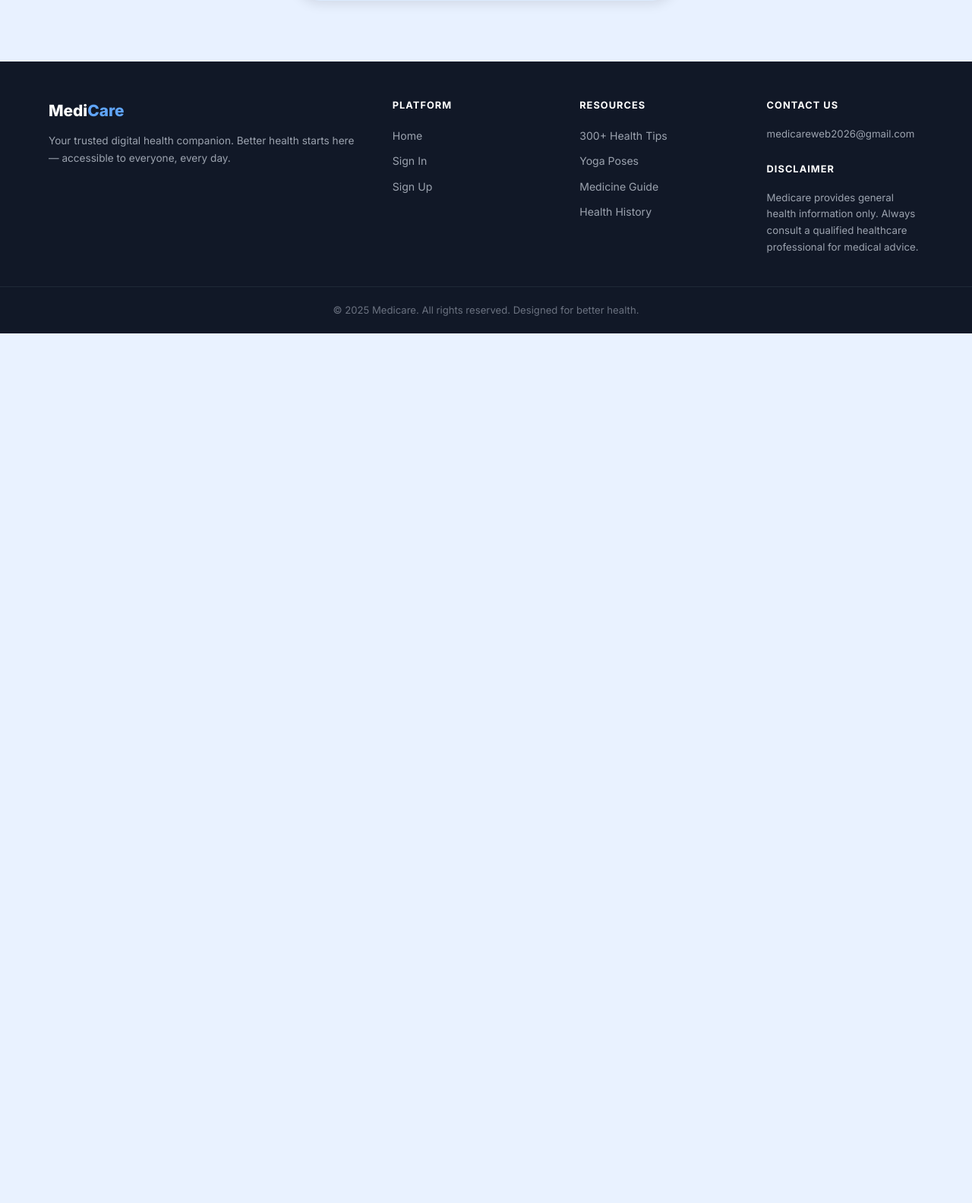
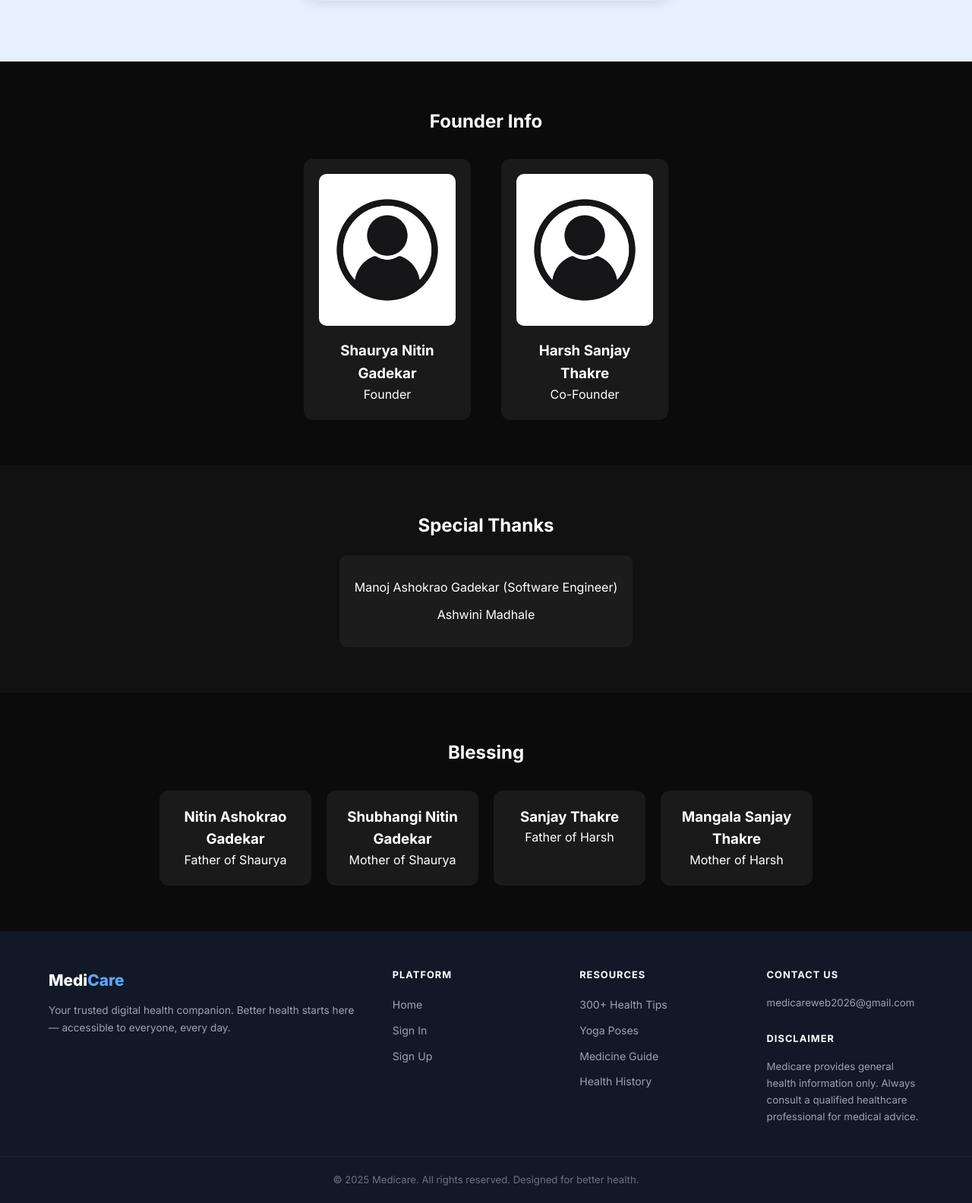
Before and after one commit to Shauryarutu2014/medicare-project, a Flask app: page / in a window 1280 px wide. Shown: the part 4115-5699 px from the top of the page at 76% size. Before the commit the page ends 4554 px from the top, so only its background shows below. Run offline with Flask 3, Linux system fonts and the light colour scheme; some libraries are stand-ins or nearby versions.

Commit message:
Improved Logo and Founders

```diff
--- a/static/css/style.css
+++ b/static/css/style.css
@@ -807,3 +807,82 @@ img { max-width: 100%; }
   object-fit: contain;
   margin-bottom: 15px;
 }
+
+/* ── Founder Section ── */
+.founder-section {
+  background: #0b0b0b;
+  color: white;
+  padding: 60px 20px;
+  text-align: center;
+}
+
+.founder-grid {
+  display: flex;
+  justify-content: center;
+  gap: 40px;
+  flex-wrap: wrap;
+  margin-top: 30px;
+}
+
+.founder-card {
+  background: #1a1a1a;
+  padding: 20px;
+  border-radius: 12px;
+  width: 220px;
+}
+
+.founder-card img {
+  width: 100%;
+  height: 200px;
+  object-fit: cover;
+  border-radius: 10px;
+  margin-bottom: 10px;
+}
+
+/* ── Special Thanks ── */
+.thanks-section {
+  background: #111;
+  color: white;
+  padding: 60px 20px;
+  text-align: center;
+}
+
+.thanks-box {
+  background: #1c1c1c;
+  padding: 20px;
+  border-radius: 10px;
+  display: inline-block;
+  margin-top: 20px;
+}
+
+.thanks-box ul {
+  list-style: none;
+  padding: 0;
+}
+
+.thanks-box li {
+  margin: 10px 0;
+}
+
+/* ── Blessing Section ── */
+.blessing-section {
+  background: #0b0b0b;
+  color: white;
+  padding: 60px 20px;
+  text-align: center;
+}
+
+.blessing-grid {
+  display: flex;
+  justify-content: center;
+  gap: 20px;
+  flex-wrap: wrap;
+  margin-top: 30px;
+}
+
+.blessing-card {
+  background: #1a1a1a;
+  padding: 20px;
+  border-radius: 12px;
+  width: 200px;
+}
--- a/templates/index.html
+++ b/templates/index.html
@@ -215,4 +215,72 @@
   </div>
 </section>
 
+<!-- ── Founder Section ───────────────────────────── -->
+<section class="founder-section">
+  <div class="section-container">
+    <h2>Founder Info</h2>
+
+    <div class="founder-grid">
+
+      <div class="founder-card">
+        <img src="{{ url_for('static', filename='images/founder1.jpg') }}" alt="Founder 1">
+        <h3>Shaurya Nitin Gadekar</h3>
+        <p>Founder</p>
+      </div>
+
+      <div class="founder-card">
+        <img src="{{ url_for('static', filename='images/founder2.jpg') }}" alt="Founder 2">
+        <h3>Harsh Sanjay Thakre</h3>
+        <p>Co-Founder</p>
+      </div>
+
+    </div>
+  </div>
+</section>
+
+<!-- ── Special Thanks Section ─────────────────────── -->
+<section class="thanks-section">
+  <div class="section-container">
+    <h2>Special Thanks</h2>
+
+    <div class="thanks-box">
+      <ul>
+        <li>Manoj Ashokrao Gadekar (Software Engineer)</li>
+        <li>Ashwini Madhale</li>
+      </ul>
+    </div>
+  </div>
+</section>
+
+<!-- ── Blessing Section ───────────────────────────── -->
+<section class="blessing-section">
+  <div class="section-container">
+    <h2>Blessing</h2>
+
+    <div class="blessing-grid">
+
+      <div class="blessing-card">
+        <h3>Nitin Ashokrao Gadekar</h3>
+        <p>Father of Shaurya</p>
+      </div>
+
+      <div class="blessing-card">
+        <h3>Shubhangi Nitin Gadekar</h3>
+        <p>Mother of Shaurya</p>
+      </div>
+
+      <div class="blessing-card">
+        <h3>Sanjay Thakre</h3>
+        <p>Father of Harsh</p>
+      </div>
+
+      <div class="blessing-card">
+        <h3>Mangala Sanjay Thakre</h3>
+        <p>Mother of Harsh</p>
+      </div>
+
+    </div>
+  </div>
+</section>
+
 {% endblock %}
```
Also changed, not shown: static/images/founder1.jpg (added), static/images/founder2.jpg (added).
